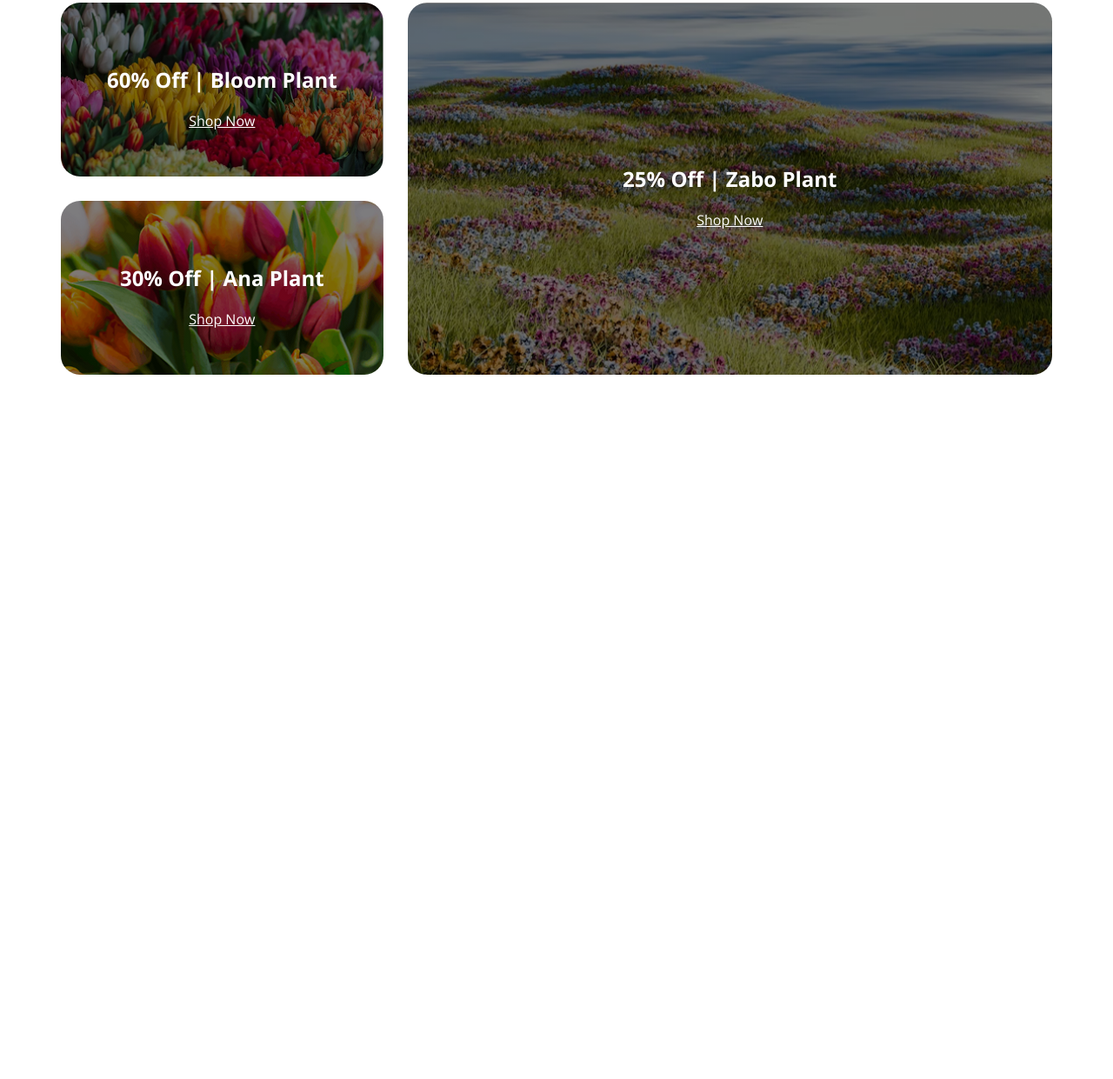
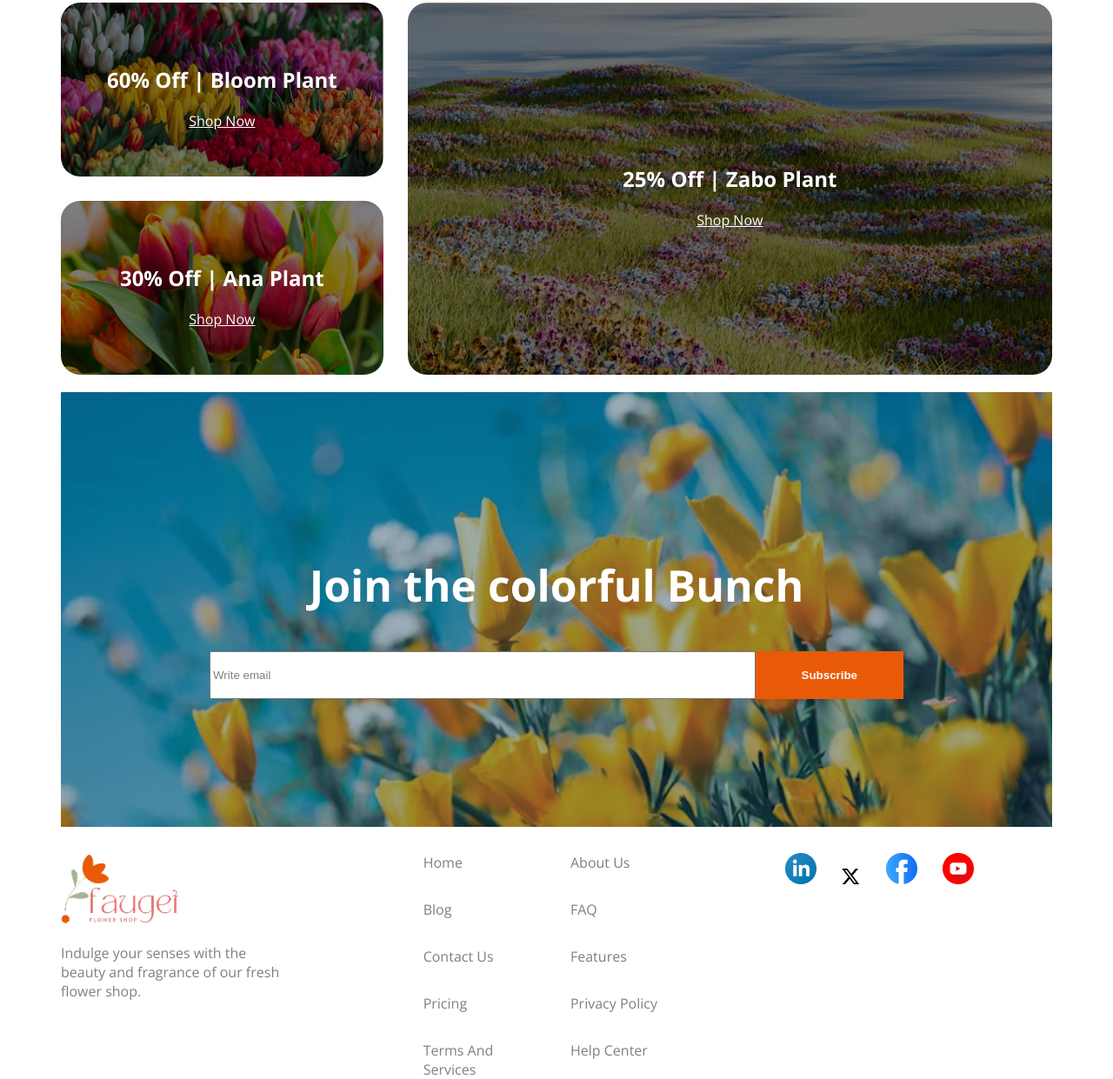
Before and after one commit to Asif-Iqbal17/Assignment-2, a plain HTML site: page index.html in a window 1280 px wide. Shown: the part 2965-4206 px from the top of the page at 87% size. Before the commit the page ends 3396 px from the top, so only its background shows below. Drawn offline with nearby package versions, Linux system fonts and the light colour scheme.

Commit message:
assignment 2 done

```diff
--- a/index.html
+++ b/index.html
@@ -156,6 +156,7 @@
 
             </div>
          </section>
+         <!-- Deals Section -->
          <section>
             <h2 class="text-center"><span class="title-color">Latest   </span><span class="card-title-font">Deals</span> </h2>
             <p class="description-color text-center">Indulge your senses with the beauty and fragrance of our fresh flower shop. From <br> classic roses to exotic blooms, we offer a wide variety of fresh.</p>
@@ -175,9 +176,47 @@
 
             </div>
          </section>
+         <!-- form Section -->
+          <section class="newsletter-section">
+            <h2>
+                Join the colorful Bunch
+            </h2>
+            <form action="" class="submission-box">
+                <input type="email" name="" id="" placeholder="Write email">
+                <button>
+                    Subscribe
+                </button>
+            </form>
+          </section>
 
     </main>
-    <footer>
+    <footer class="footer">
+        <div class="footer-text">
+            <img src="./assets/logo.png" alt="">
+            <p class="description-color">Indulge your senses with the <br> beauty and fragrance of our fresh <br> flower shop. </p>
+
+        </div>
+        <div class="footer-list">
+            <div class="description-color">Home</div>
+            <div class="description-color">About Us</div>
+            <div class="description-color">Blog</div>
+            <div class="description-color">FAQ</div>
+            <div class="description-color">Contact Us</div>
+            <div class="description-color">Features</div>
+            <div class="description-color">Pricing</div>
+            <div class="description-color">Privacy Policy</div>
+            <div class="description-color">Terms And Services</div>
+            <div class="description-color">Help Center</div>
+
+        </div>
+        <div class="footer-logo">
+            <img src="./assets/icon-linkedin.png" alt="">
+            <img src="./assets/icon-twitter.png" alt="">
+            <img src="./assets/icon-facebook.png" alt="">
+            <img src="./assets/icon-youtube.png" alt="">
+
+        </div>
+
 
     </footer>
 
--- a/styles/flowers.css
+++ b/styles/flowers.css
@@ -170,6 +170,61 @@ ul li{
   grid-column: 2/3;
   grid-row: 1/3;
 }
+/* newsletter section */
+.newsletter-section{
+  background-image: url(../assets/news-letter-bg.png);
+  background-position: center;
+  background-repeat: no-repeat;
+
+  height: 500px;
+  display: flex;
+  flex-direction: column;
+  justify-content: center;
+  align-items: center;
+  margin-top: 20px;
+}
+.newsletter-section h2{
+  font-size: 3.12rem;
+  font-weight: 700;
+  color: white;
+}
+.newsletter-section button{
+  background-color: #E95A08;
+  padding: 20px 53px;
+  border: none;
+  color: white;
+  font-weight: 600;
+
+}
+.submission-box{
+  display: flex;
+  width: 70%;
+}
+.submission-box input[type="email"]{
+  width: 90%;
+
+}
+.submission-box input[type="email"]::placeholder{
+  color: rgba(0, 0, 0, 0.5);
+}
+/* Footer part */
+.footer{
+  margin-top: 30px;
+  display: grid;
+  grid-template-columns: repeat(3,1fr);
+  gap: 110px;
+}
+.footer-list{
+  display: grid;
+  grid-template-columns: repeat(2,1fr);
+  gap: 32px;
+}
+.footer-logo img{
+  margin-right: 25px;
+}
+
+
+
 
 
 
@@ -221,5 +276,10 @@ ul li{
 
 
 }
+.footer{
+  grid-template-columns: 1fr;
+  margin-left: 10px;
+}
+
 
 }
```
